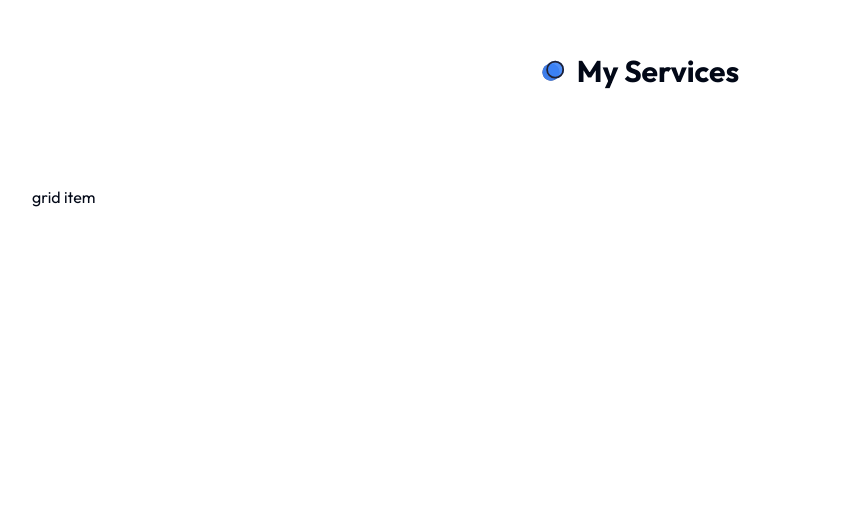
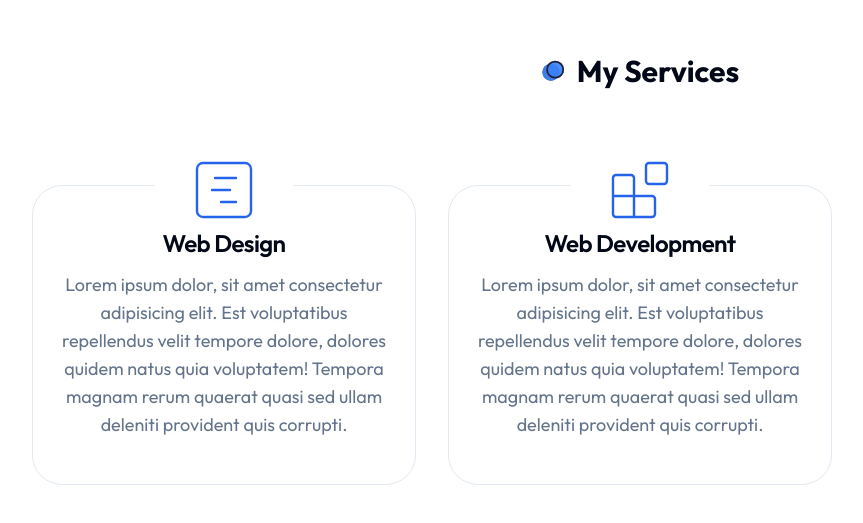
Before and after one commit to mariusherlea/marius-portfolio, a Next.js app: page / in a window 1280 px wide. Shown: the part 1580-2103 px from the top of the page, without its empty margins (0-863 px from the left). Built offline with nearby package versions, Linux system fonts and the light colour scheme.

Commit message:
Services

```diff
--- a/components/Services.jsx
+++ b/components/Services.jsx
@@ -31,7 +31,28 @@ const Services = () => {
           My Services
         </h2>
         {/** grid items*/}
-        <div>grid item</div>
+        <div className="grid xl:grid-cols-3 justify-center gap-y-12 xl:gap-y-24 xl:gap-x-8">
+          {servicesData.map((item, index) => {
+            return (
+              <Card
+                className="w-full max-w-[424px] h-[300px] flex flex-col pt-16 pb-10 justify-center items-center relative"
+                key={index}
+              >
+                <CardHeader className="text-primary absolute -top-[60px]">
+                  <div className="w-[140px] h-[80px] flex bg-white dark:bg-background justify-center items-center">
+                    {item.icon}
+                  </div>
+                </CardHeader>
+                <CardContent className="text-center">
+                  <CardTitle className="mb-4">{item.title}</CardTitle>
+                  <CardDescription className="text-lg">
+                    {item.description}
+                  </CardDescription>
+                </CardContent>
+              </Card>
+            );
+          })}
+        </div>
       </div>
     </section>
   );
--- a/components/ui/card.jsx
+++ b/components/ui/card.jsx
@@ -1,50 +1,68 @@
-import * as React from "react"
+import * as React from "react";
 
-import { cn } from "@/lib/utils"
+import { cn } from "@/lib/utils";
 
 const Card = React.forwardRef(({ className, ...props }, ref) => (
   <div
     ref={ref}
-    className={cn("rounded-lg border bg-card text-card-foreground shadow-sm", className)}
-    {...props} />
-))
-Card.displayName = "Card"
+    className={cn(
+      "rounded-[30px] border bg-background text-card-foreground",
+      className
+    )}
+    {...props}
+  />
+));
+Card.displayName = "Card";
 
 const CardHeader = React.forwardRef(({ className, ...props }, ref) => (
   <div
     ref={ref}
     className={cn("flex flex-col space-y-1.5 p-6", className)}
-    {...props} />
-))
-CardHeader.displayName = "CardHeader"
+    {...props}
+  />
+));
+CardHeader.displayName = "CardHeader";
 
 const CardTitle = React.forwardRef(({ className, ...props }, ref) => (
   <h3
     ref={ref}
-    className={cn("text-2xl font-semibold leading-none tracking-tight", className)}
-    {...props} />
-))
-CardTitle.displayName = "CardTitle"
+    className={cn(
+      "text-2xl font-semibold leading-none tracking-tight",
+      className
+    )}
+    {...props}
+  />
+));
+CardTitle.displayName = "CardTitle";
 
 const CardDescription = React.forwardRef(({ className, ...props }, ref) => (
   <p
     ref={ref}
     className={cn("text-sm text-muted-foreground", className)}
-    {...props} />
-))
-CardDescription.displayName = "CardDescription"
+    {...props}
+  />
+));
+CardDescription.displayName = "CardDescription";
 
 const CardContent = React.forwardRef(({ className, ...props }, ref) => (
   <div ref={ref} className={cn("p-6 pt-0", className)} {...props} />
-))
-CardContent.displayName = "CardContent"
+));
+CardContent.displayName = "CardContent";
 
 const CardFooter = React.forwardRef(({ className, ...props }, ref) => (
   <div
     ref={ref}
     className={cn("flex items-center p-6 pt-0", className)}
-    {...props} />
-))
-CardFooter.displayName = "CardFooter"
+    {...props}
+  />
+));
+CardFooter.displayName = "CardFooter";
 
-export { Card, CardHeader, CardFooter, CardTitle, CardDescription, CardContent }
+export {
+  Card,
+  CardHeader,
+  CardFooter,
+  CardTitle,
+  CardDescription,
+  CardContent,
+};
```
